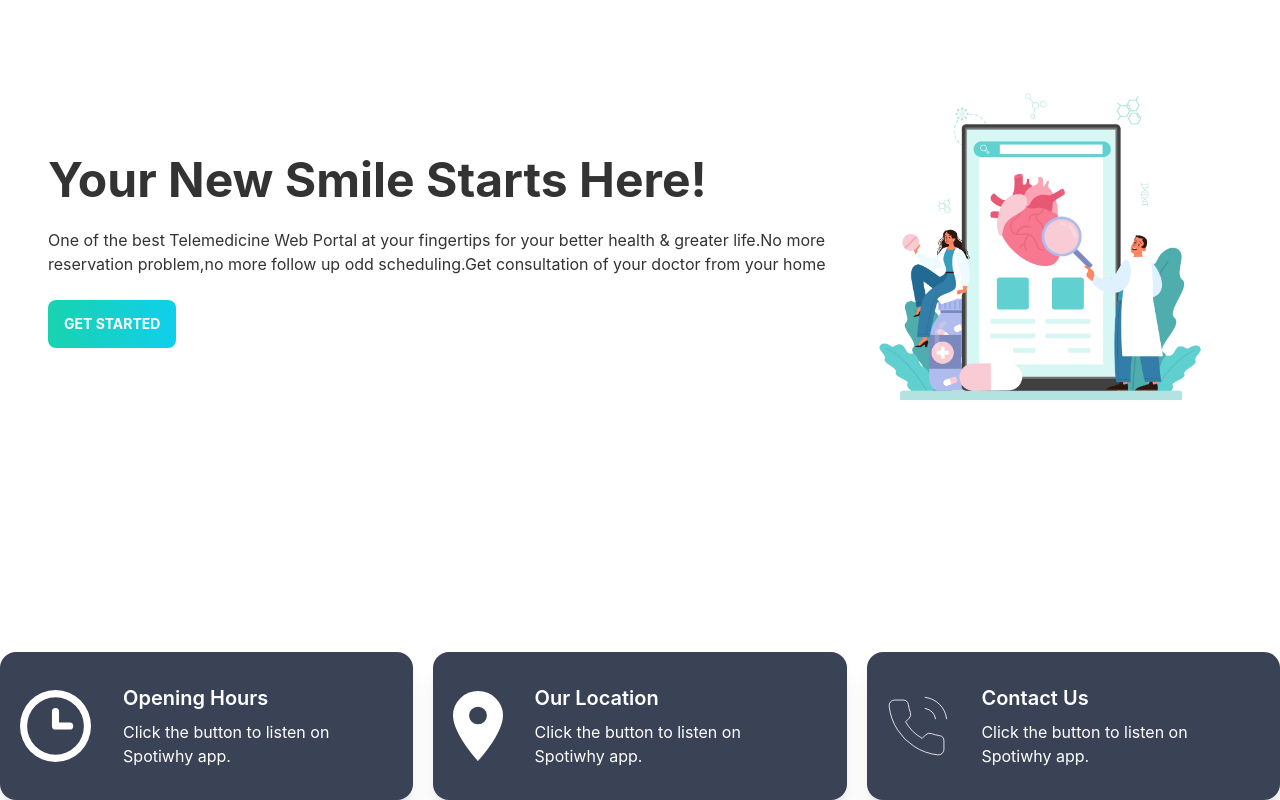
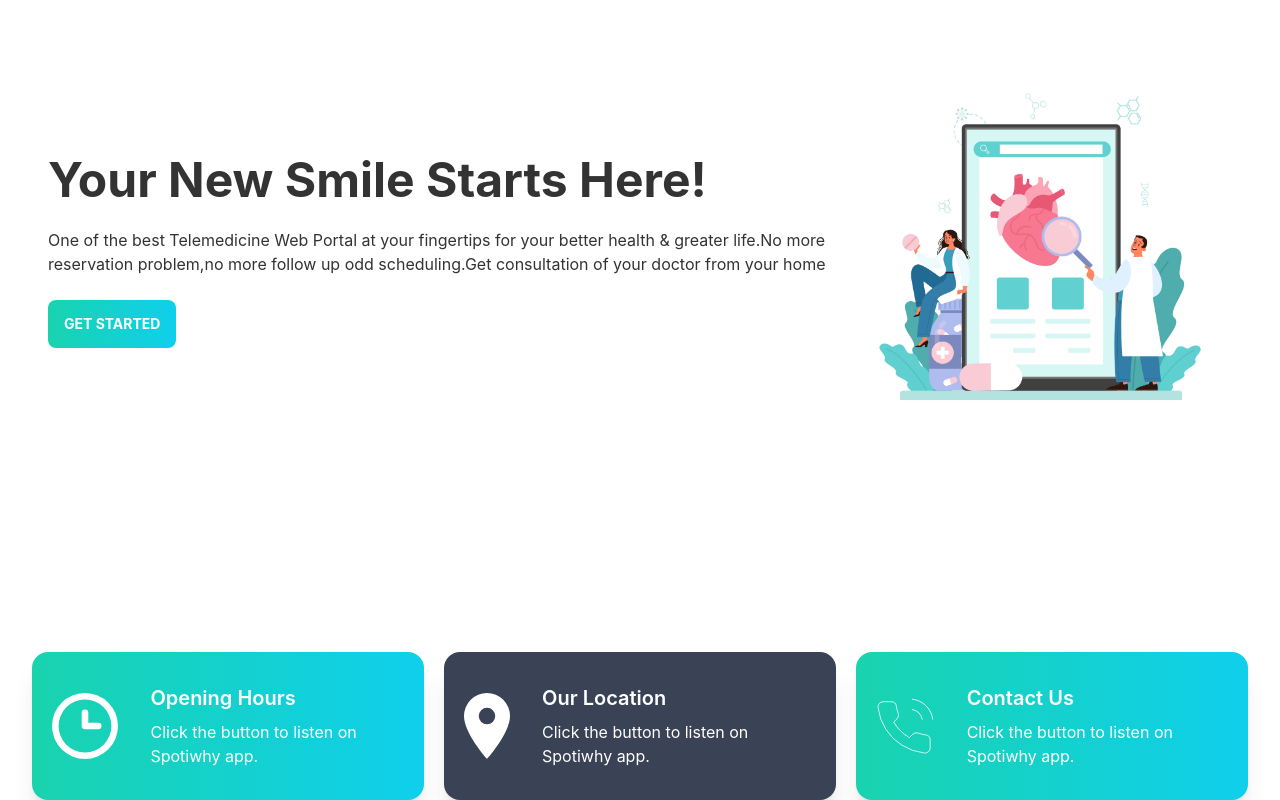
Before and after one commit to zunuu/Medics-Yard, a React (Create React App) app: page / in a window 1280 px wide. Shown: the part 212-1012 px from the top of the page. Built offline with nearby package versions, Linux system fonts and the light colour scheme.

Commit message:
infor card updated

```diff
--- a/src/Pages/Homepage/Info.js
+++ b/src/Pages/Homepage/Info.js
@@ -7,10 +7,10 @@ import phone from '../../images/icons/phone.svg'
 
 const Info = () => {
     return (
-        <div className='grid grid-cols-1 lg:grid-cols-3 gap-5'>
-            <Inforcard cardTitle="Opening Hours" img={clock}></Inforcard>
-            <Inforcard cardTitle="Our Location" img={location}></Inforcard>
-            <Inforcard cardTitle="Contact Us" img={phone}></Inforcard>
+        <div className='grid grid-cols-1 lg:grid-cols-3 px-8 gap-5'>
+            <Inforcard cardTitle="Opening Hours" backgroundClass="bg-gradient-to-r from-secondary to-primary" img={clock}></Inforcard>
+            <Inforcard cardTitle="Our Location" backgroundClass="bg-accent" img={location}></Inforcard>
+            <Inforcard cardTitle="Contact Us" backgroundClass="bg-gradient-to-r from-secondary to-primary" img={phone}></Inforcard>
         </div>
     );
 };
--- a/src/Pages/Homepage/Inforcard.js
+++ b/src/Pages/Homepage/Inforcard.js
@@ -2,9 +2,9 @@ import React from 'react';
 
 
 
-const Inforcard = ({ img, cardTitle }) => {
+const Inforcard = ({ img, cardTitle, backgroundClass }) => {
     return (
-        <div class="card  lg:card-side bg-accent shadow-xl">
+        <div class={` card  lg:card-side bg-accent shadow-xl ${backgroundClass}`}>
             <figure className='pl-5'>
                 <img src={img} />
             </figure>
```
